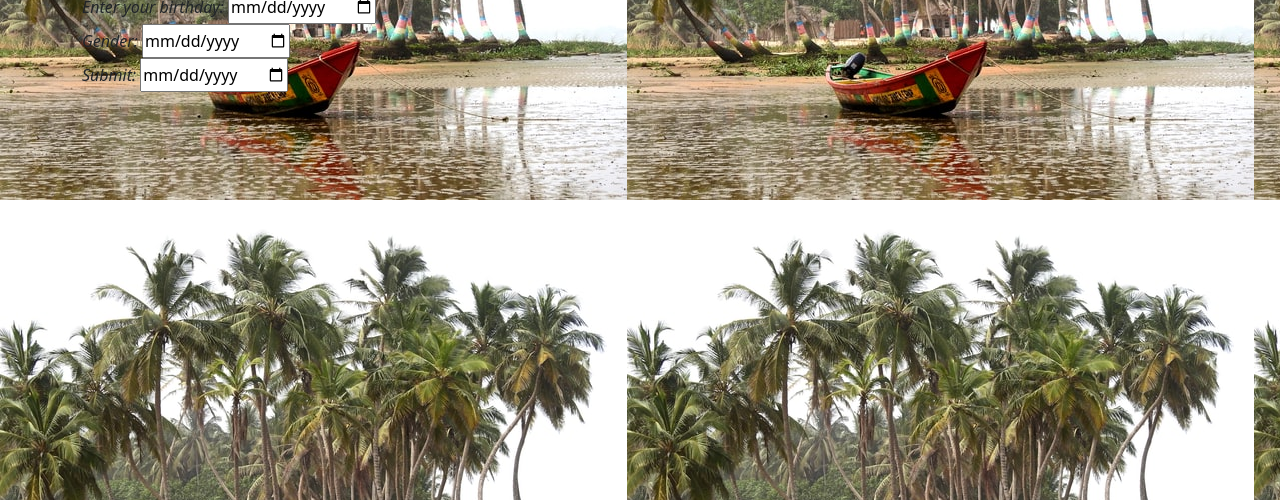
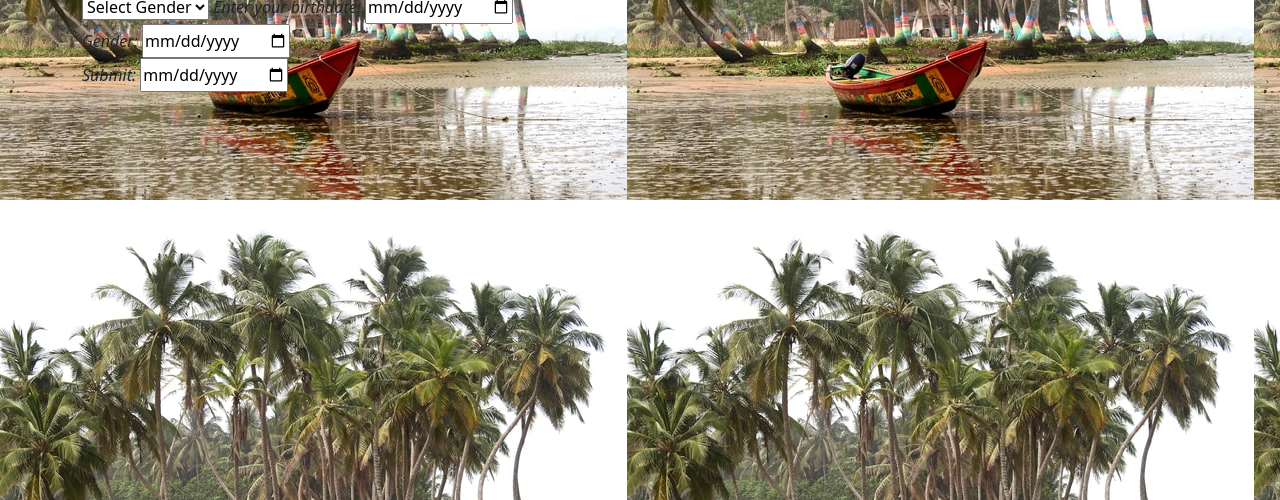
Before and after one commit to AnnabelNkir/Akan-name-generator, a plain HTML site: page index.html in a window 1280 px wide. Shown: the part 300-800 px from the top of the page. Drawn offline with Linux system fonts and the light colour scheme.

Commit message:
Adds a form

```diff
--- a/index.html
+++ b/index.html
@@ -20,9 +20,15 @@
     </div>
 
 <form>
+    <h2>Akan name generator</h2>
     <div>
-        <h2>Akan name generator</h2>
-        <label>Enter your birthday:</label>
+                <div class="selectbox">
+                    <select id="gender" required>
+                      <option value="">Select Gender</option>
+                      <option value="female">Female</option>
+                      <option value="male">Male</option>
+                    </select>
+        <label>Enter your birthdate:</label>
         <input type="date">
     </div>
     <div>
```
Also changed, not shown: Images/flag.webp (added).
